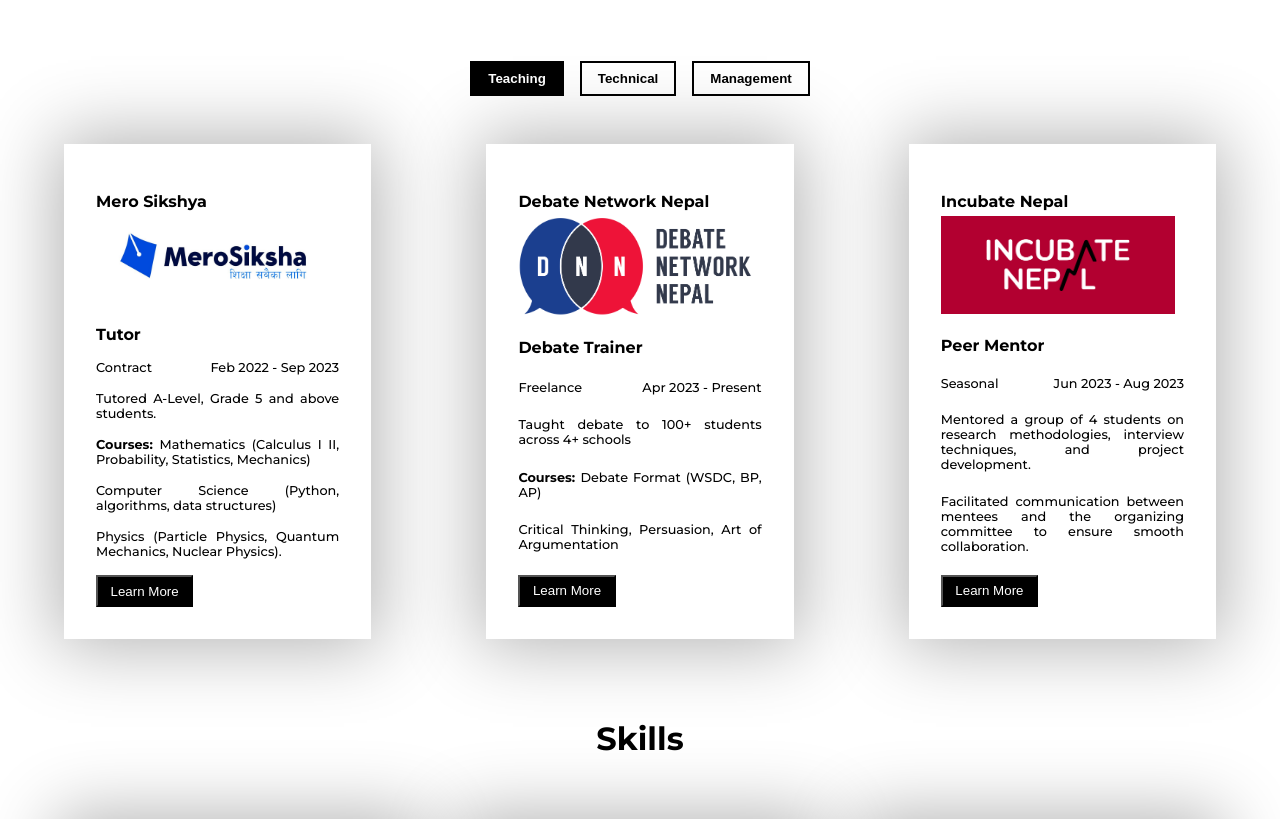
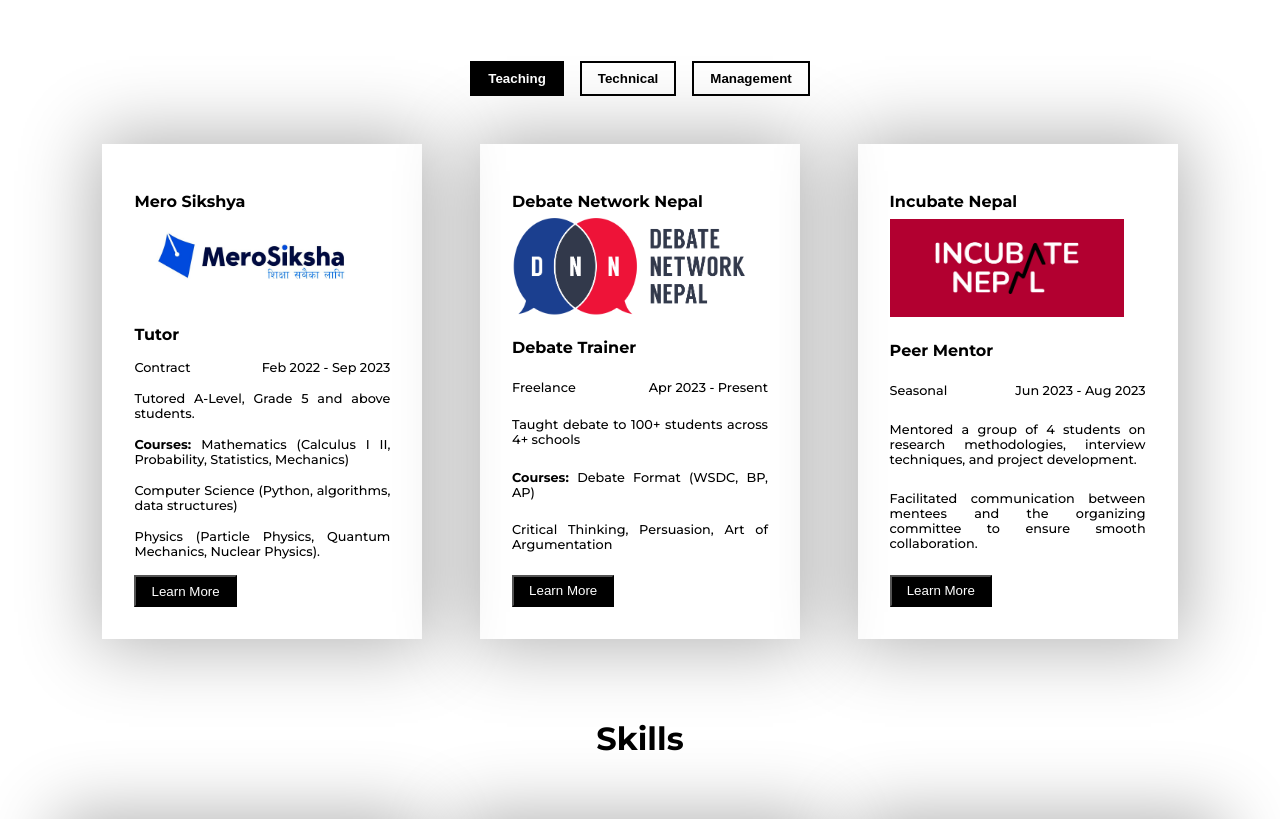
Before and after one commit to itissulav/itissulav.github.io, a plain HTML site: page index.html in a window 1280 px wide. Shown: the part 1500-2319 px from the top of the page. Drawn offline with Linux system fonts and the light colour scheme.

Commit message:
Final Changes

```diff
--- a/style.css
+++ b/style.css
@@ -378,7 +378,7 @@ section{
     padding-right: 5%;
     display: flex;
     justify-content: center;
-    gap: 10%;
+    gap: 5%;
     margin-bottom: 5rem;
 }
 
```
